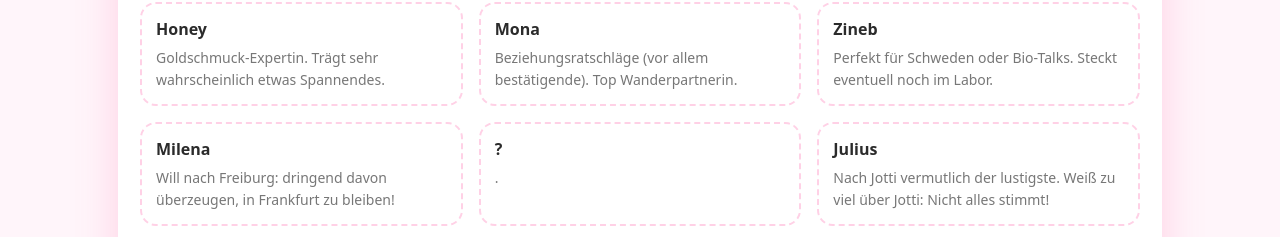
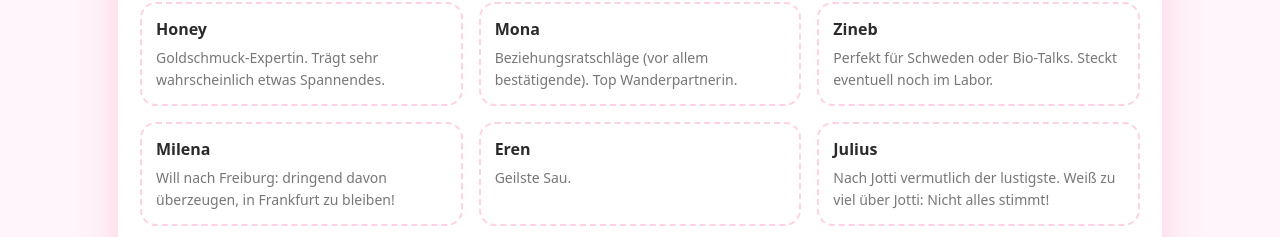
Before and after one commit to johannamerle02-dot/JottisGeburtstag24, a plain HTML site: page index.html in a window 1280 px wide. Shown: the part 778-1015 px from the top of the page. Drawn offline with Linux system fonts and the light colour scheme.

Commit message:
Update index.html

```diff
--- a/index.html
+++ b/index.html
@@ -171,7 +171,7 @@
     <div class="person"><b>Mona</b><span class="small">Beziehungsratschläge (vor allem bestätigende). Top Wanderpartnerin.</span></div>
     <div class="person"><b>Zineb</b><span class="small">Perfekt für Schweden oder Bio-Talks. Steckt eventuell noch im Labor.</span></div>
     <div class="person"><b>Milena</b><span class="small">Will nach Freiburg: dringend davon überzeugen, in Frankfurt zu bleiben!</span></div>
-    <div class="person"><b>?</b><span class="small">.</span></div>
+    <div class="person"><b>Eren</b><span class="small">Geilste Sau.</span></div>
     <div class="person"><b>Julius</b><span class="small">Nach Jotti vermutlich der lustigste. Weiß zu viel über Jotti: Nicht alles stimmt!</span></div>
     <div class="person"><b>Sarah</b><span class="small">Professionellste Lesbe. Chaotische Stories & ehrliche Ratschläge.</span></div>
     <div class="person"><b>Jessy</b><span class="small">Extrem guter Gesprächspartner, ihre Augen sind da oben! Talentiert & überraschend wissend.</span></div>
```
